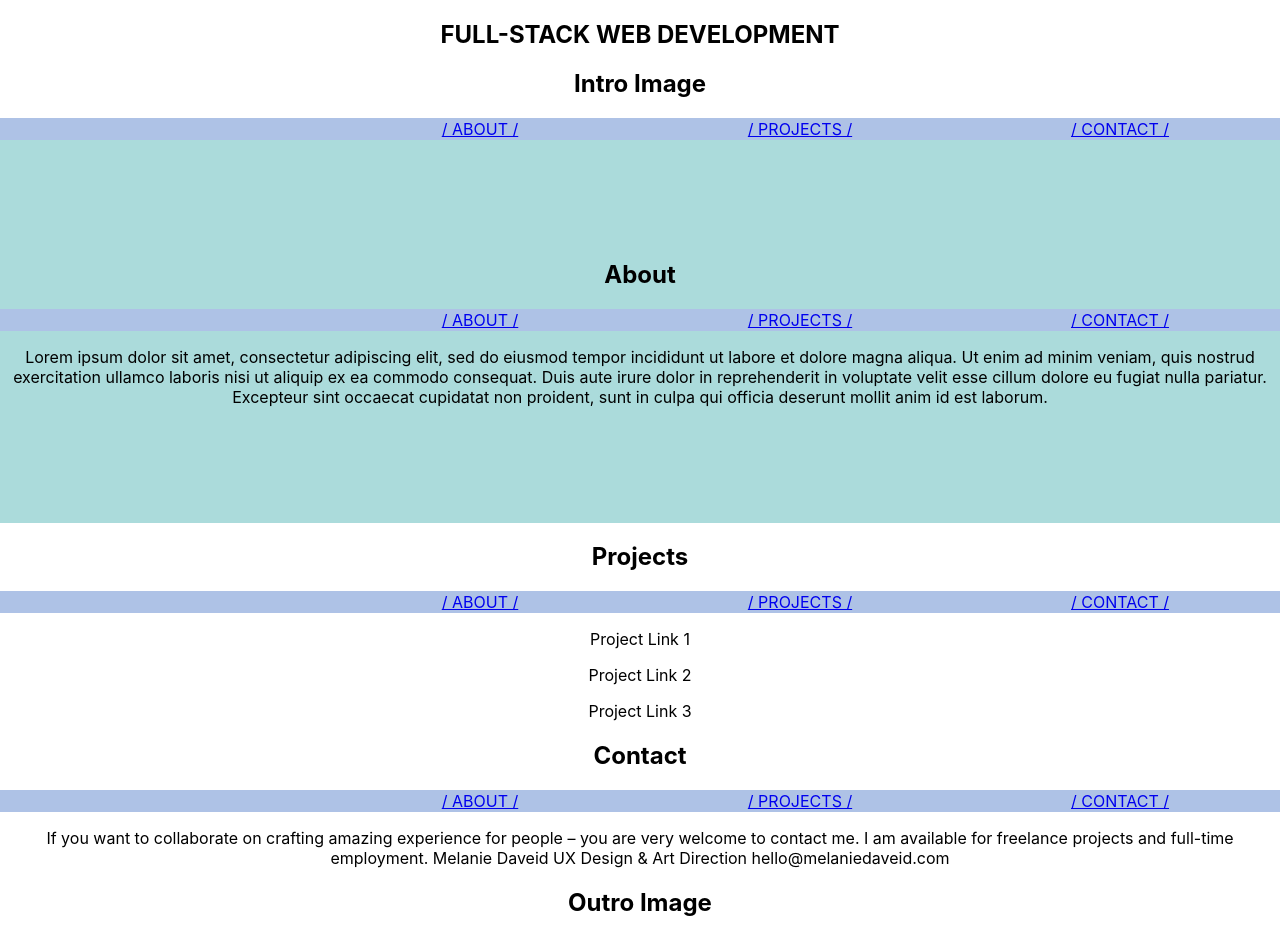
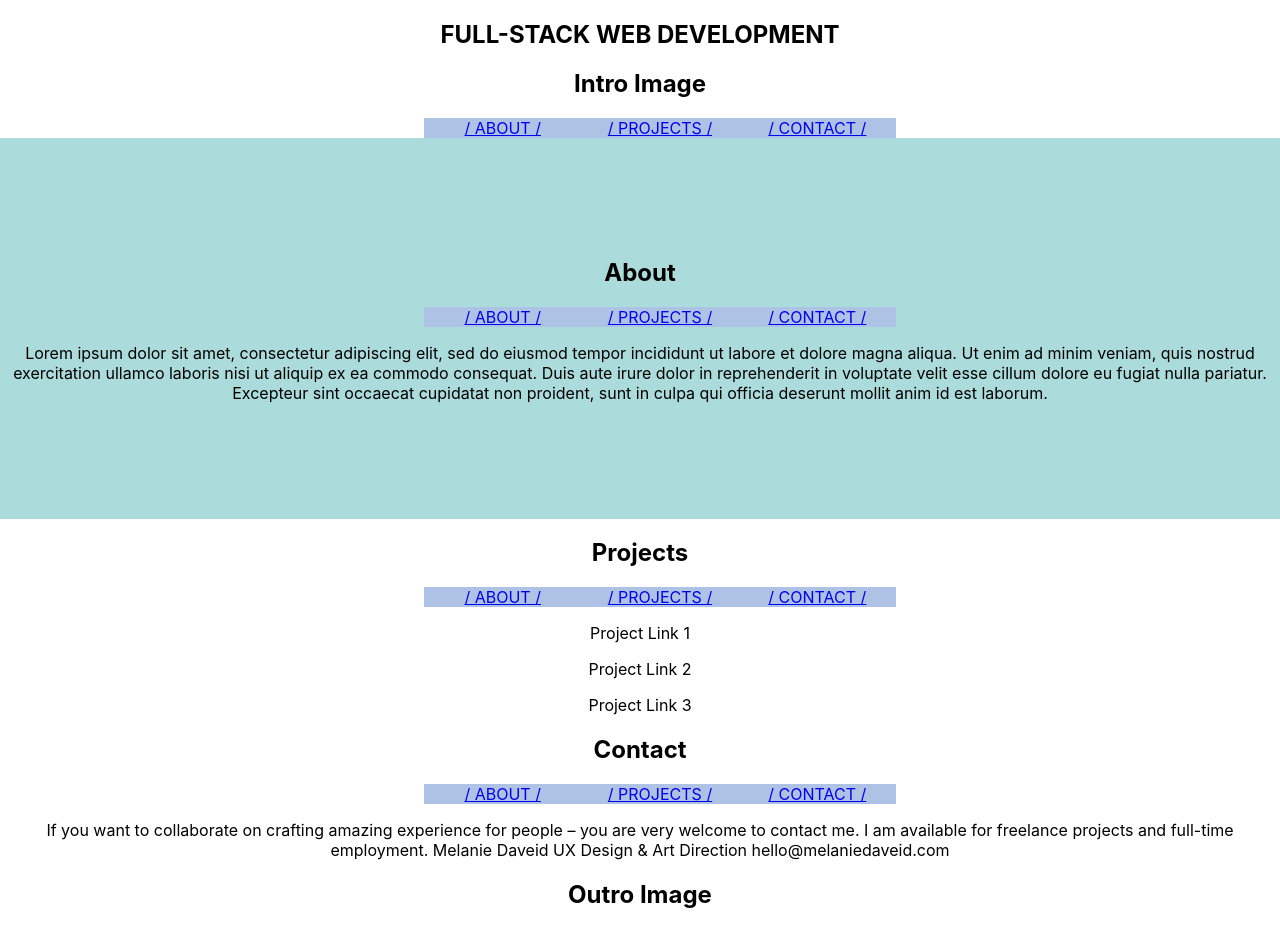
Before and after one commit to schatfield/personal-portfolio, a React (Create React App) app: page / in a window 1280 px wide. Built offline with nearby package versions, Linux system fonts and the light colour scheme.

Commit message:
page layout to prep for link scroll

```diff
--- a/src/components/NavBar.js
+++ b/src/components/NavBar.js
@@ -10,10 +10,9 @@ class NavBar extends Component {
           <nav>
             <div className="nav-bar">
               <ul className="container">
-                <li><Link className="nav-link" to="/"></Link></li>
-                <li><Link className="nav-link" to="/">/ ABOUT /</Link></li>
-                <li><Link className="nav-link" to="/">/ PROJECTS /</Link></li>
-                <li><Link className="nav-link" to="/">/ CONTACT /</Link></li>
+                <li><Link className="nav-link" to="/about">/ ABOUT /</Link></li>
+                <li><Link className="nav-link" to="/projects">/ PROJECTS /</Link></li>
+                <li><Link className="nav-link" to="/contact">/ CONTACT /</Link></li>
               </ul>
             </div>
           </nav>
--- a/src/stylesheets/NavBar.css
+++ b/src/stylesheets/NavBar.css
@@ -1,13 +1,14 @@
 
  .container {
     display: flex;
-    padding: 0;
     margin-bottom: 0;
+    margin-left: 30%;
+    margin-right: 30%;
 }
 
 nav .container li {
     flex: 1;
-    padding: 1px;
+    /* padding: 1px; */
     text-align: center;
     font-size: 1em;
     color: cornsilk;
```
Also changed, not shown: src/components/ApplicationViews.js (added, +14 -0 lines).
